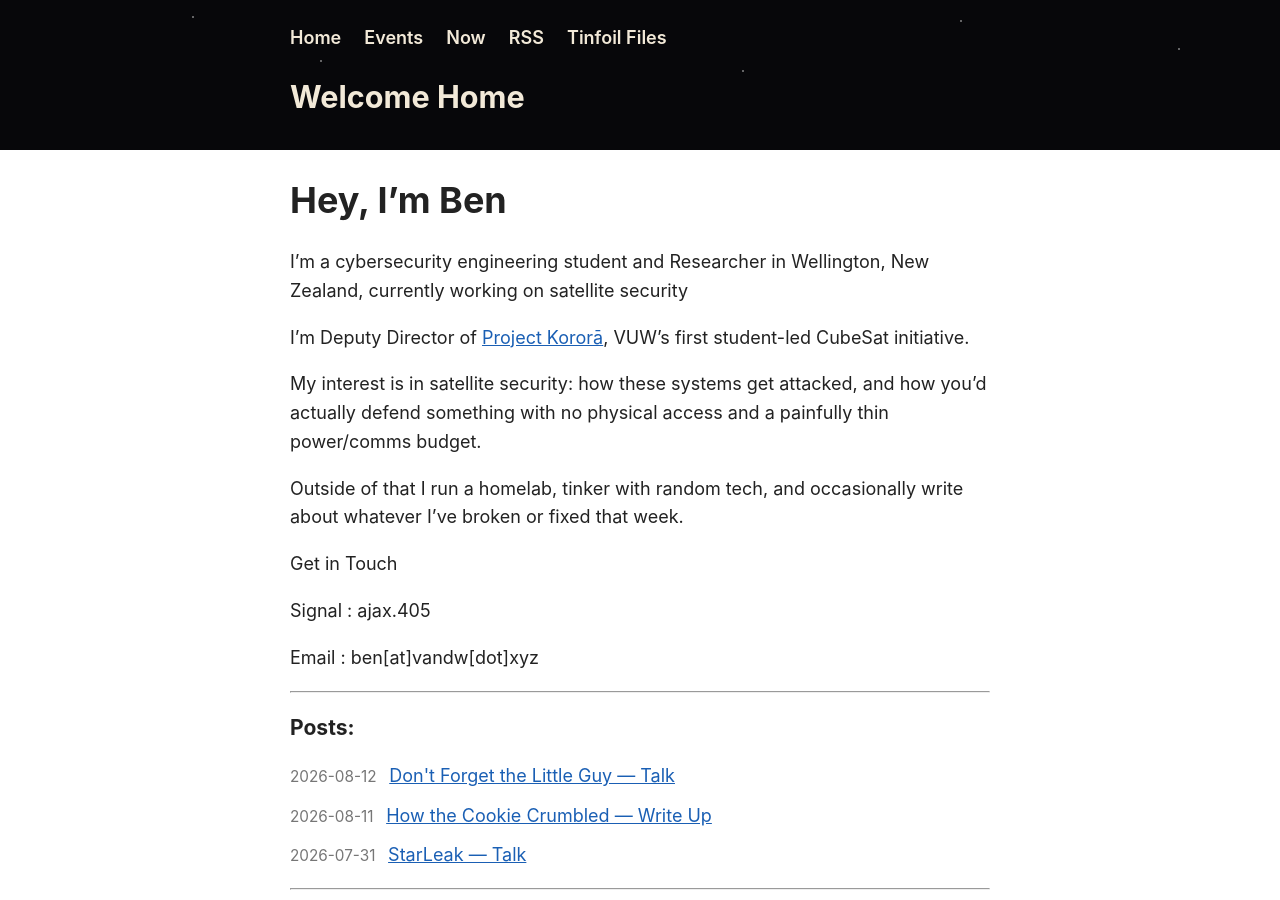
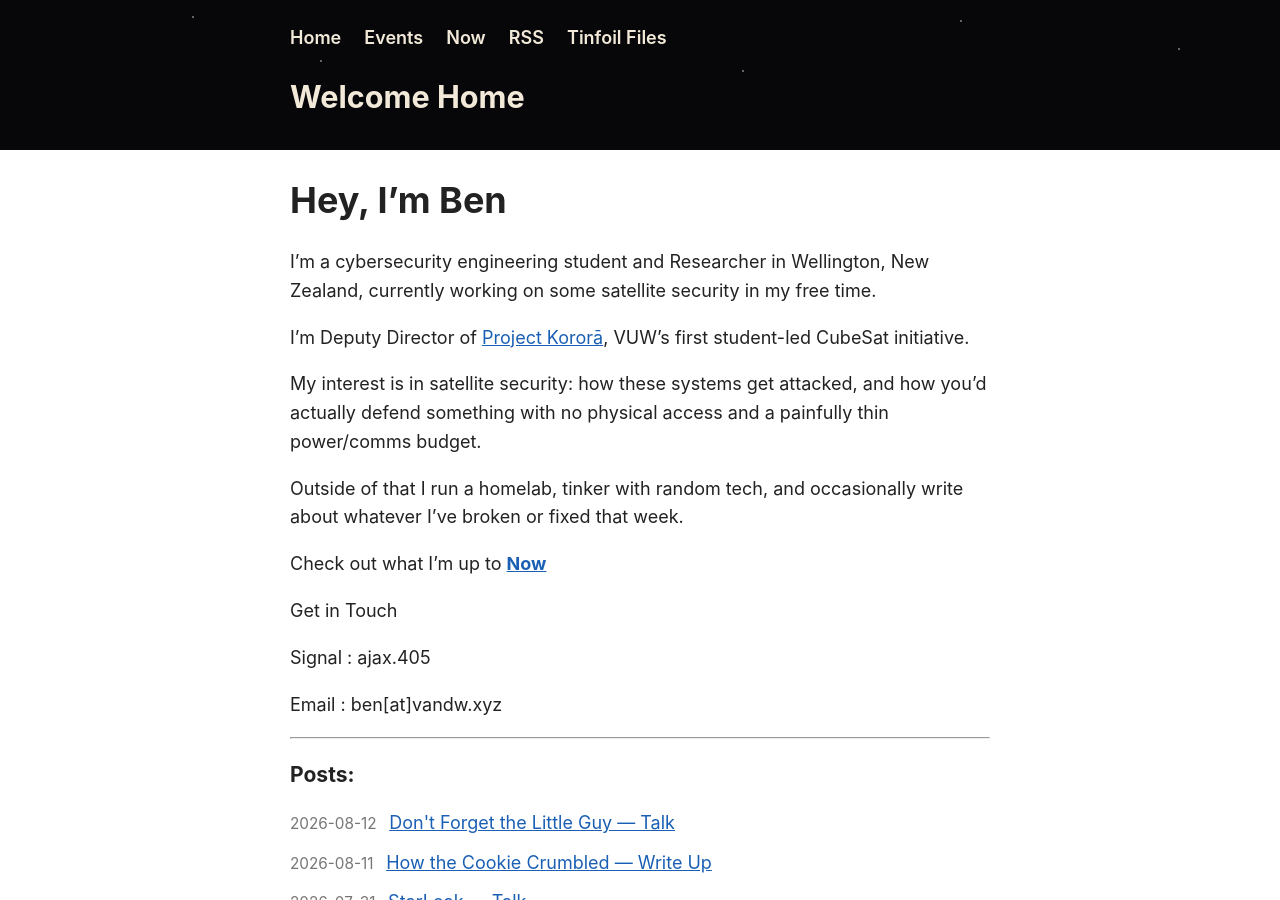
Before and after one commit to benvandw/benvandw.github.io, a Jekyll site: the page built from index.md, in a window 1280 px wide and 900 px high. Built offline with Jekyll 4.4.1, drawn with Linux system fonts in a browser that asks for light colours.

Commit message:
Revise personal introduction and contact details
Updated text for clarity and added a link to current activities.

```diff
--- a/index.md
+++ b/index.md
@@ -4,7 +4,7 @@ title: Home
 ---
 # Hey, I'm Ben
 I'm a cybersecurity engineering student and Researcher in Wellington, New Zealand,
-currently working on satellite security
+currently working on some satellite security in my free time.
 
 I'm Deputy Director of
 [Project Kororā](https://projectkorora.space), VUW's first student-led CubeSat
@@ -17,11 +17,13 @@ no physical access and a painfully thin power/comms budget.
 Outside of that I run a homelab, tinker with random tech, and occasionally
 write about whatever I've broken or fixed that week.
 
+Check out what I'm up to **[Now](https://vandw.xyz/now)**
+
 Get in Touch
 
 Signal : ajax.405
 
-Email : ben[at]vandw[dot]xyz
+Email : ben[at]vandw.xyz
 
 ---
 
```
